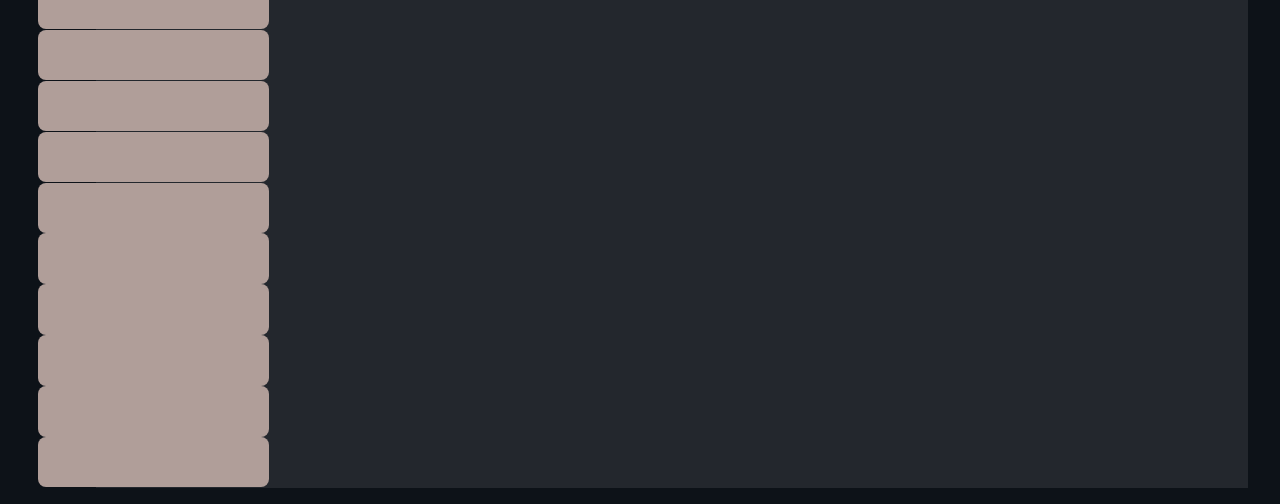
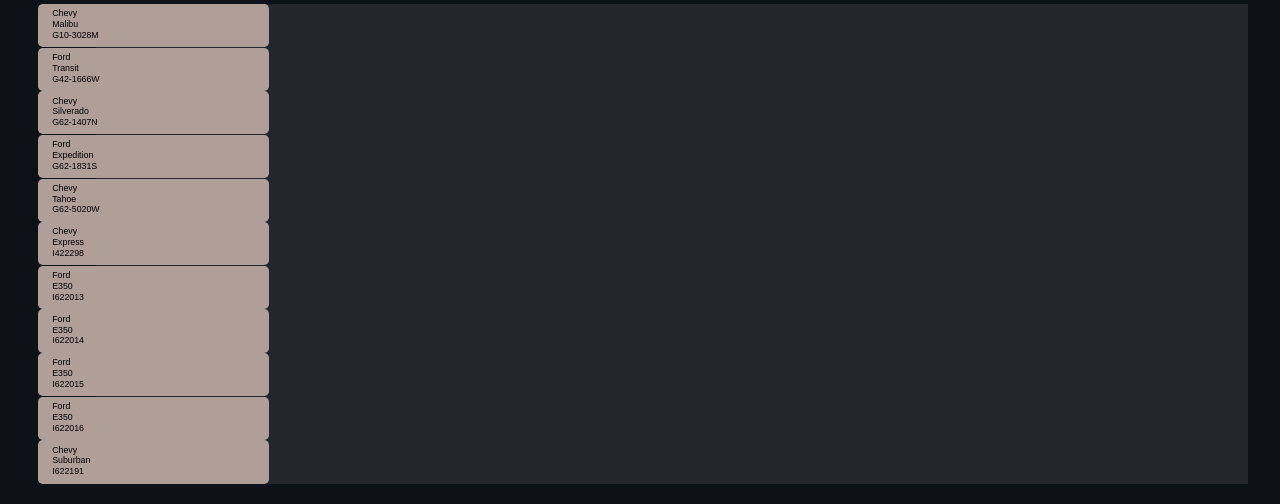
Before and after one commit to ekfitz/fleetbook2020, a plain HTML site: page index.html in a window 1280 px wide. Shown: the part 296-800 px from the top of the page. Drawn offline with Linux system fonts and the light colour scheme.

Commit message:
Vehicle info
Text of vehicle info into three different spans for maximum control of formatting

```diff
--- a/index.html
+++ b/index.html
@@ -22,7 +22,7 @@ body {
 .t2 {
   position: absolute;
   width: 90%;
-  top: 19%;
+  top: 29%;
   left: 5%;
   text-align: right;
   font-size: 2.5em;
@@ -33,7 +33,7 @@ body {
   position: absolute;
   width: 36%;
   height: 1.8%;
-  top: 25%;
+  top: 35%;
   border-radius: 0.15em;
   background-color: #2EC4B6;
 }
@@ -41,7 +41,7 @@ body {
 .t3 {
   position: absolute;
   width: 70%;
-  top: 25.3%;
+  top: 35.3%;
   left: 26%;
   font-size: 0.6em;
 }
@@ -54,8 +54,8 @@ body {
 .vehicleArea {
   position: absolute;
   width: 90%;
-  height: 70%;
-  top: 28%;
+  height: 60%;
+  top: 37.5%;
   left: 7.5%;
   background-color: #23272D;
 }
@@ -65,9 +65,31 @@ body {
   width: 20%;
   height: 9%;
   left: -5%;
-  border-radius: 0.5em;
+  border-radius: 0.3em;
   background-color: #B09E99;
-  color: white;
+}
+
+.vehicleMake {
+  position: absolute;
+  top: 10%;
+  left: 6%;
+  font-size: 0.55em;
+  color: black;
+}
+.vehicleName {
+  position: absolute;
+  top: 35%;
+  left: 6%;
+  font-size: 0.55em;
+  color: black;
+  }
+
+.licensePlate {
+  position: absolute;
+  top: 60%;
+  left: 6%;
+  font-size: 0.55em;
+  color: black;
 }
 
 #logo {
@@ -195,17 +217,17 @@ body {
   </div>
 
   <div class="vehicleArea">
-    <span class="vehicleBox" id="vbox1"></span>
-    <span class="vehicleBox" id="vbox2"></span>
-    <span class="vehicleBox" id="vbox3"></span>
-    <span class="vehicleBox" id="vbox4"></span>
-    <span class="vehicleBox" id="vbox5"></span>
-    <span class="vehicleBox" id="vbox6"></span>
-    <span class="vehicleBox" id="vbox7"></span>
-    <span class="vehicleBox" id="vbox8"></span>
-    <span class="vehicleBox" id="vbox9"></span>
-    <span class="vehicleBox" id="vbox10"></span>
-    <span class="vehicleBox" id="vbox11"></span>
+    <div class="vehicleBox" id="vbox1"><span class="vehicleMake" id="vmake1">Chevy</span><span class="vehicleName" id="vname1">Malibu</span><span class="licensePlate" id="lic1">G10-3028M</span></div>
+    <div class="vehicleBox" id="vbox2"><span class="vehicleMake" id="vmake2">Ford</span><span class="vehicleName" id="vname2">Transit</span><span class="licensePlate" id="lic2">G42-1666W</span></div>
+    <div class="vehicleBox" id="vbox3"><span class="vehicleMake" id="vmake3">Chevy</span><span class="vehicleName" id="vname3">Silverado</span><span class="licensePlate" id="lic3">G62-1407N</span></div>
+    <div class="vehicleBox" id="vbox4"><span class="vehicleMake" id="vmake4">Ford</span><span class="vehicleName" id="vname4">Expedition</span><span class="licensePlate" id="lic4">G62-1831S</span></div>
+    <div class="vehicleBox" id="vbox5"><span class="vehicleMake" id="vmake5">Chevy</span><span class="vehicleName" id="vname5">Tahoe</span><span class="licensePlate" id="lic5">G62-5020W</span></div>
+    <div class="vehicleBox" id="vbox6"><span class="vehicleMake" id="vmake6">Chevy</span><span class="vehicleName" id="vname6">Express</span><span class="licensePlate" id="lic6">I422298</span></div>
+    <div class="vehicleBox" id="vbox7"><span class="vehicleMake" id="vmake7">Ford</span><span class="vehicleName" id="vname7">E350</span><span class="licensePlate" id="lic7">I622013</span></div>
+    <div class="vehicleBox" id="vbox8"><span class="vehicleMake" id="vmake8">Ford</span><span class="vehicleName" id="vname8">E350</span><span class="licensePlate" id="lic8">I622014</span></div>
+    <div class="vehicleBox" id="vbox9"><span class="vehicleMake" id="vmake9">Ford</span><span class="vehicleName" id="vname9">E350</span><span class="licensePlate" id="lic9">I622015</span></div>
+    <div class="vehicleBox" id="vbox10"><span class="vehicleMake" id="vmake10">Ford</span><span class="vehicleName" id="vname10">E350</span><span class="licensePlate" id="lic10">I622016</span></div>
+    <div class="vehicleBox" id="vbox11"><span class="vehicleMake" id="vmake11">Chevy</span><span class="vehicleName" id="vname11">Suburban</span><span class="licensePlate" id="lic11">I622191</span></div>
   </div>
 
 <script>
```
